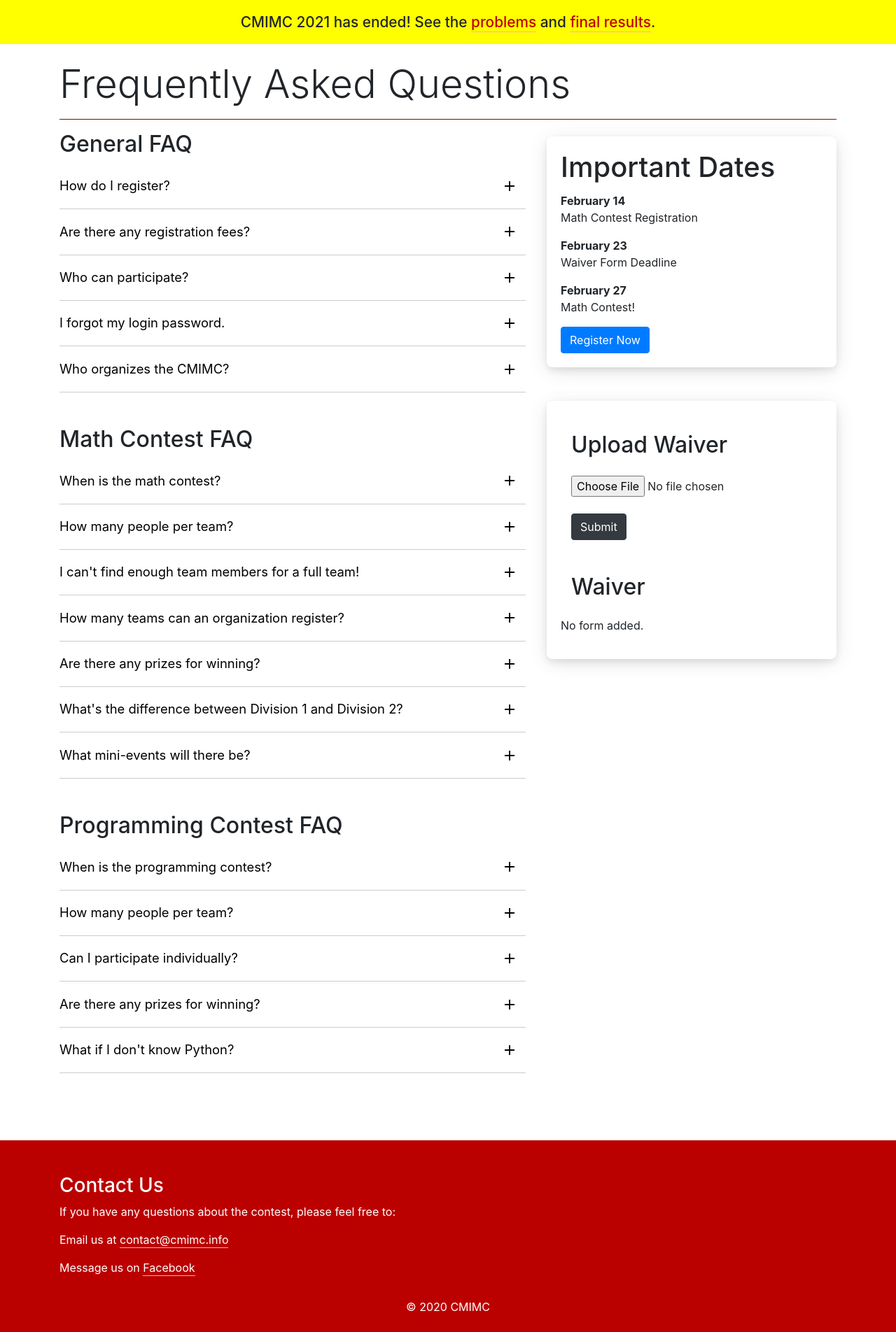
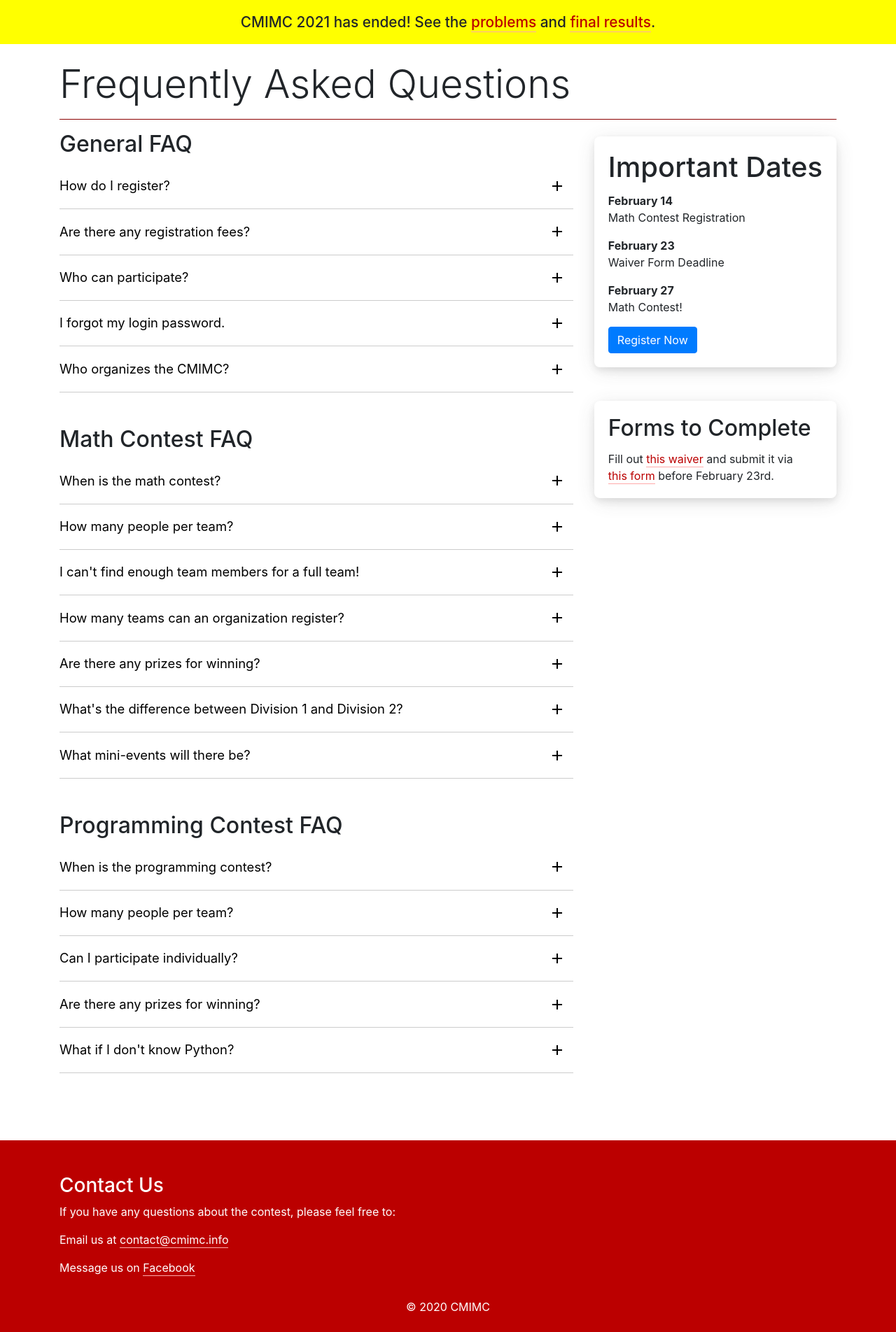
Before and after one commit to pshen24/cmimc-online, a Django app: page /faq in a window 1280 px wide. Shown: the part 56-1960 px from the top of the page at 70% size. Run offline with Django 3.2, Linux system fonts and the light colour scheme; parts of the project's set-up code (start-up, migrations or seed data) failed here and were passed over; some libraries are stand-ins or nearby versions.

Commit message:
Revert "frontend stuff"
This reverts commit 0ed509891ff8f4836d6914bc083d961197c15715.

```diff
--- a/cmimc/settings.py
+++ b/cmimc/settings.py
@@ -186,7 +186,3 @@ CKEDITOR_CONFIGS = {
 # mainly for autograding
 # doesn't seem to work though
 # MAX_RUN_TIME = 1
-
-MEDIA_URL = '/media/'
-
-MEDIA_ROOT = os.path.join(BASE_DIR, 'media')
--- a/cmimc/urls.py
+++ b/cmimc/urls.py
@@ -61,7 +61,4 @@ urlpatterns = [
     path('download/visualizer/<int:aiproblem_id>', views.ai_visualizer, name='ai_visualizer'),
     path('download/mailinglist/<int:contest_id>', views.mailinglist, name='mailinglist'),
     path('download/subs/<int:exam_id>', views.download_subs, name='download_subs'),
-
-    path('admin/', admin.site.urls),
-    path('', include ('main.urls')),
-] + static(settings.MEDIA_URL, document_root=settings.MEDIA_ROOT)
+]
--- a/templates/includes/important_dates.html
+++ b/templates/includes/important_dates.html
@@ -19,32 +19,8 @@
 
 <div class="card cardlink no-hover">
     <div class="card-body">
-      {% block content %}
-
-              <div class="container">
-
-                <!--Simple Form-->
-                <h2 class="my-4">Upload Waiver</h2>
-                <form method="post" enctype="multipart/form-data">
-                  {% csrf_token %}
-                      <input type="file" name="upload" accept=".doc, .docx, .pdf, .txt">
-                      <br>
-                      <button class="btn btn-dark my-4" type="submit">Submit</button>
-                </form>
-
-                <!--See File Uploaded-->
-                <h2 class="my-4">Waiver</h2>
-                <div class="row">
-                  {% if uploaded_file_url %}
-                  <div class="col-lg-4 col-md-6 col-sm-12 pb-4">
-                    <p>Uploaded to:<a href="{{ uploaded_file_url }}">{{ uploaded_file_url }}</a></p>
-                    <a class="btn btn-dark my-4" href="/">Return to Homepage</a>
-                  {% else %}
-                  <p>No form added.</p>
-                  {% endif %}
-                </div>
-
-              </div>
-      {% endblock %}
+        <h2 class="card-title">Forms to Complete</h2>
+                <p class="card-text">Fill out <a href="https://drive.google.com/uc?export=download&id=1TmXiSWRIakw2X6WD7H8MaOACds16AD0D">this waiver</a> and submit it via<br>
+                <a href="https://docs.google.com/forms/d/e/1FAIpQLScfpAsNWhReh-JsWDQ7M8k8490jzyC65cv5h4_R9YiQ-KzBng/viewform" target='_blank' rel='noopener noreferrer'>this form</a> before February 23rd.</p>
     </div>
 </div>
```
